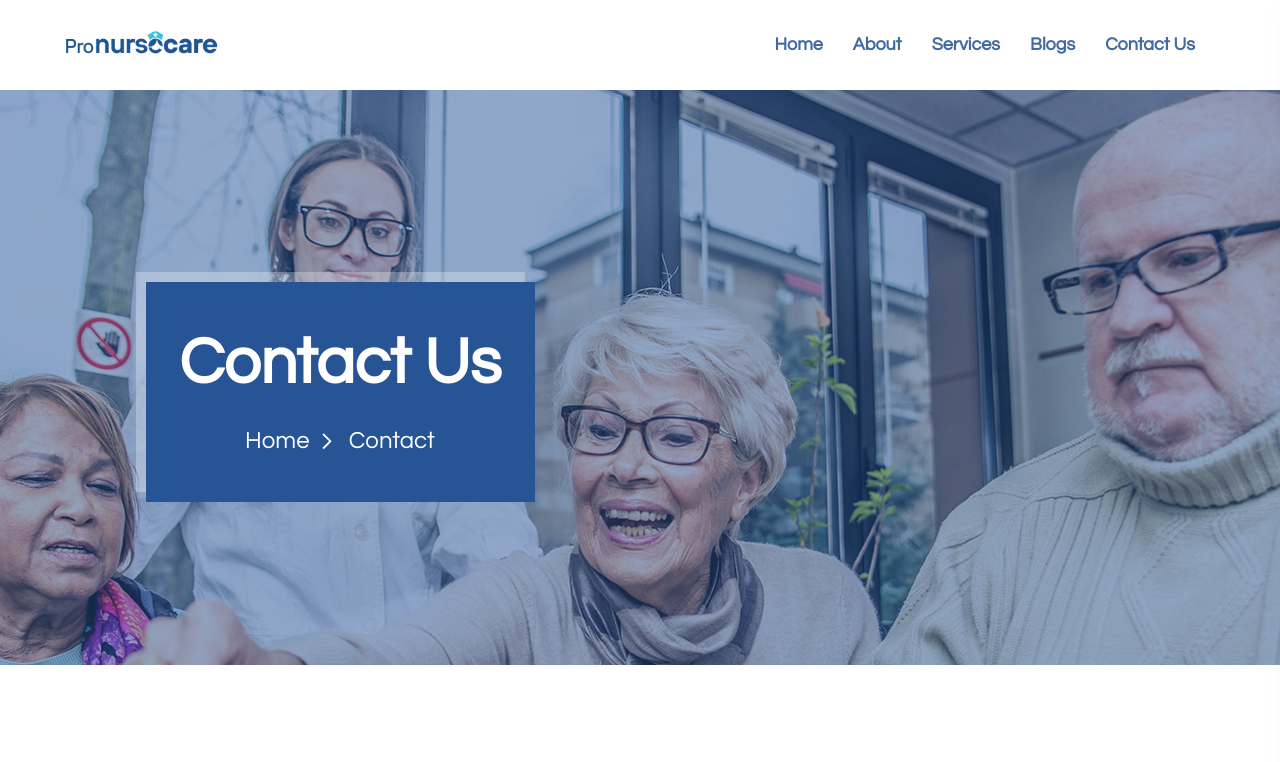
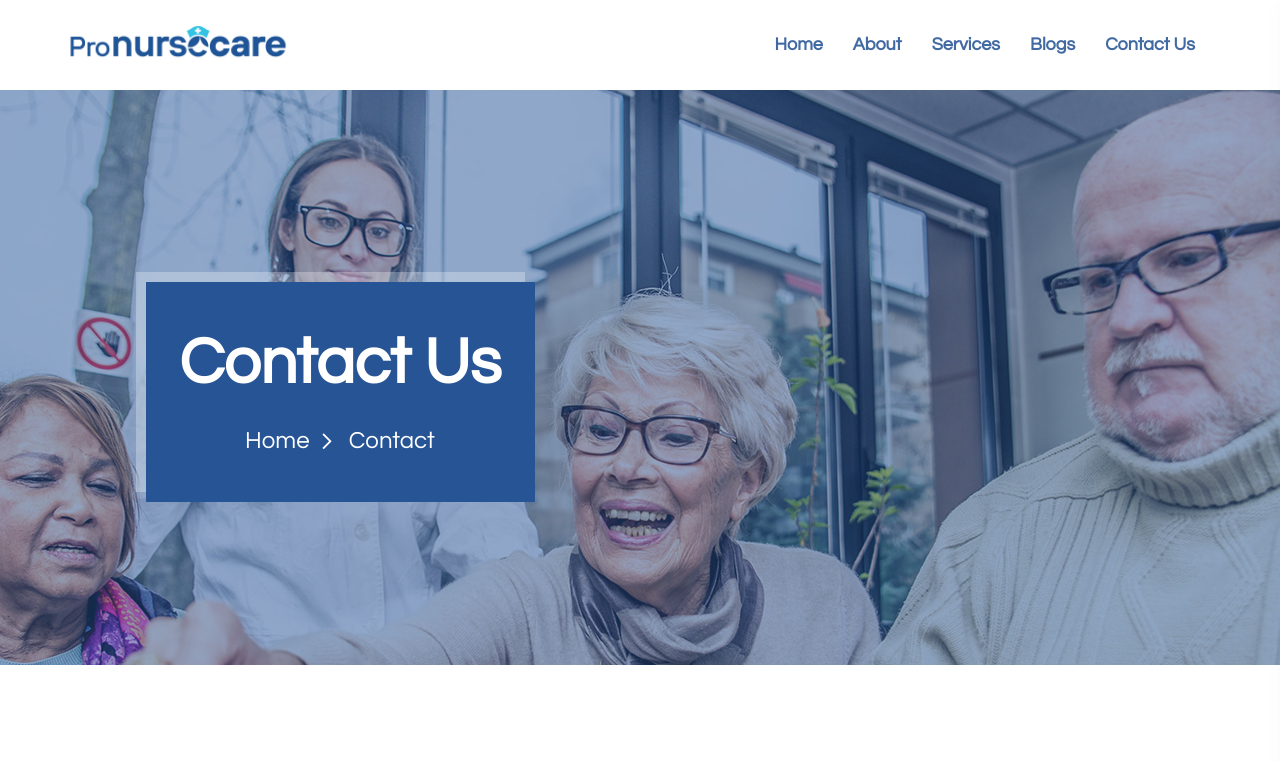
Before and after one commit to adil-shabab/Pronursecare, a plain HTML site: page contact.html in a window 1280 px wide. Shown: the top 762 px of the page. Drawn offline with Linux system fonts and the light colour scheme; some packages are replaced by stand-ins of ours.

Commit message:
small changes

```diff
--- a/contact.html
+++ b/contact.html
@@ -39,19 +39,19 @@
     <!-- preloader end  -->
 
 
-        <!-- header-area start -->
+    <!-- header-area start -->
     <header id="top-menu">
 
         <div class="main-header-area main-header-03 pl-55 pr-55">
             <div class="container">
                 <div class="row align-items-center justify-content-between">
-                    <div class="col-xl-2 col-lg-2 col-md-6 col-6">
+                    <div class="col-xl-4 col-lg-4 col-md-6 col-6">
                         <div class="logo">
                             <a class="logo-img" href="index.html"><img class="img-fluid w-100" src="assets/img/logo/logo.png"
                                     alt=""></a>
                         </div>
                     </div>
-                    <div class="col-xl-10 col-lg-10 theme-bg-soft2 text-center d-none d-lg-block">
+                    <div class="col-xl-8 col-lg-8 theme-bg-soft2 text-center d-none d-lg-block">
                         <div class="main-menu main-menu-03 d-none d-lg-block">
                             <nav>
                                 <ul style="height: 90px;" class="d-flex justify-content-end">
@@ -80,7 +80,6 @@
         </div>
     </header>
     <!-- header-area end -->
-
 
     <!-- slide-bar start -->
     <aside class="slide-bar">
```
Also changed, not shown: about.html (+2 -3 lines), blogs.html (+3 -3 lines), services.html (+3 -3 lines).
